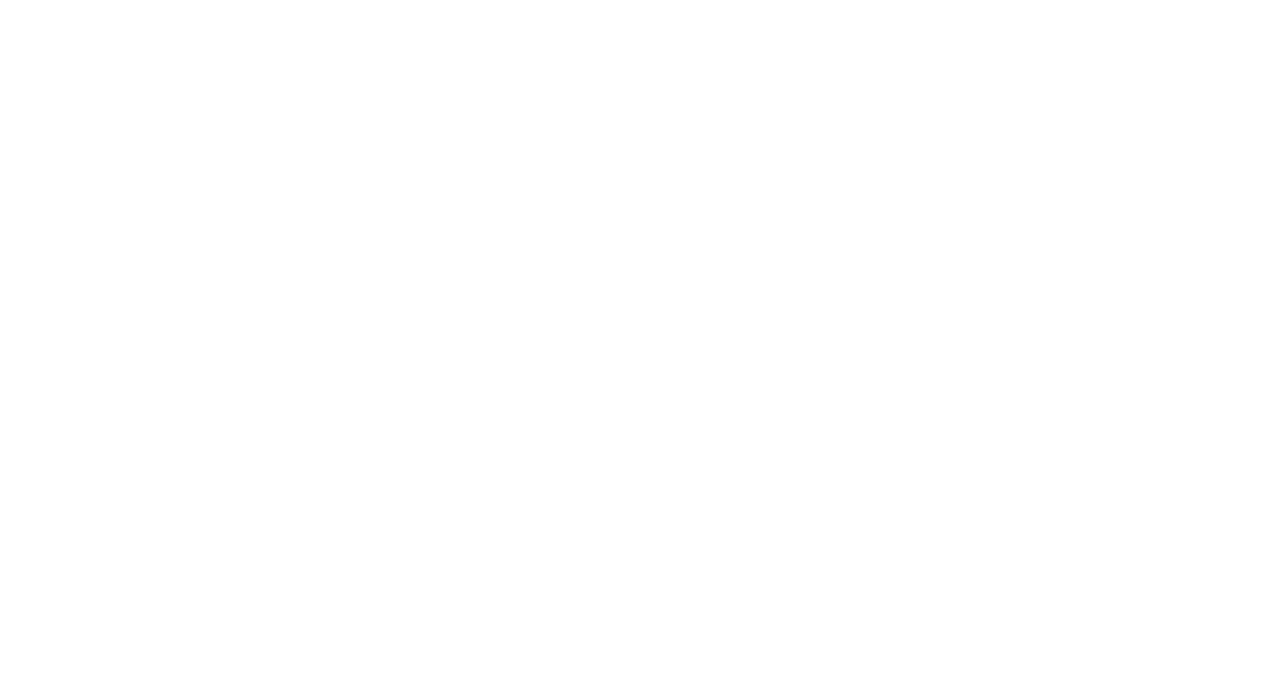
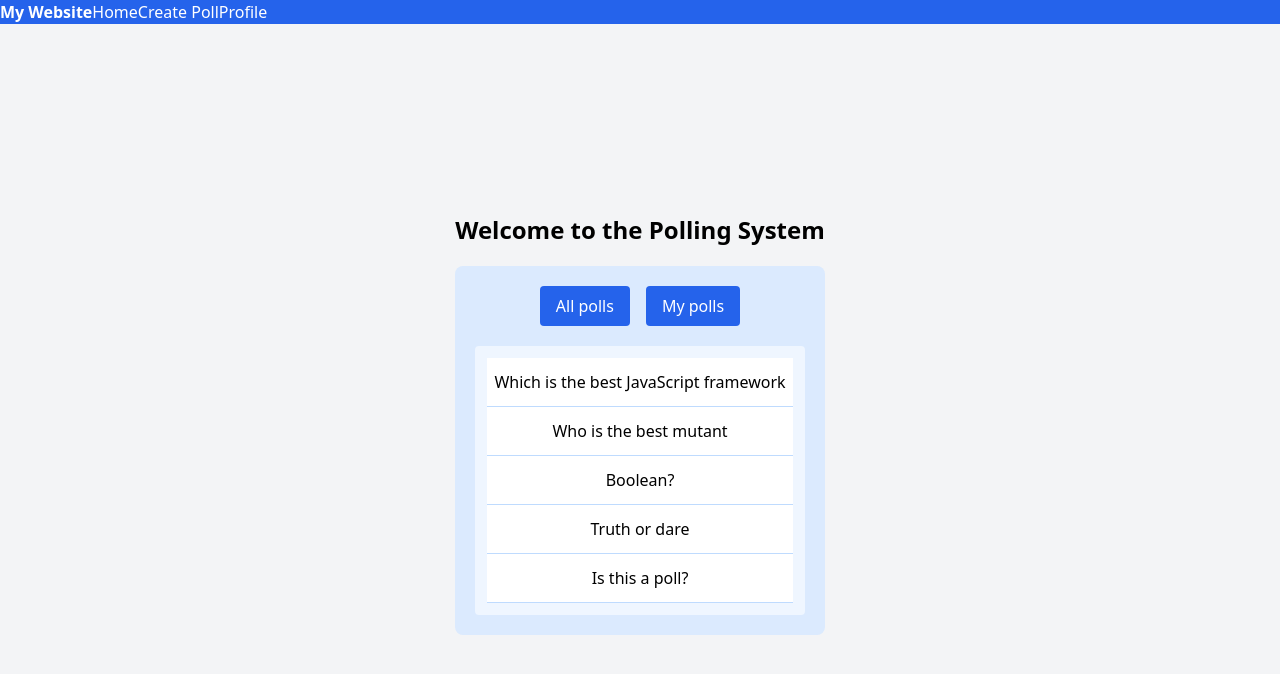
Before and after one commit to realirfanashraf/live-poll, a React (Vite) app in the folder frontend/: page / in a window 1280 px wide. Before the commit this address had no page. Shown: the top 674 px of the page. Built offline with nearby package versions, Linux system fonts and the light colour scheme.

Commit message:
Navbar and arrangements changed

```diff
--- a/frontend/src/App.jsx
+++ b/frontend/src/App.jsx
@@ -1,14 +1,16 @@
 import { BrowserRouter as Router, Routes, Route } from 'react-router-dom';
-import CreatePoll from './components/CreatePoll';
-import VotePoll from './components/VotePoll';
-import ViewResults from './components/ViewResults';
-import Login from './components/Login';
-import Register from './components/Register';
+import CreatePoll from './pages/CreatePoll';
+import VotePoll from './pages/VotePoll';
+import ViewResults from './pages/ViewResults';
+import Login from './pages/Login';
+import Register from './pages/Register';
+import Home from './pages/Home';
 
 function App() {
   return (
     <Router>
       <Routes>
+        <Route path="/" element={<Home/>} />
         <Route path="/register" element={<Register />} />
         <Route path="/login" element={<Login />} />
         <Route path="/create" element={<CreatePoll />} />
--- /dev/null
+++ b/frontend/src/components/Navbar.jsx
@@ -0,0 +1,18 @@
+import { Link } from 'react-router-dom';
+
+const NavBar = () => {
+  return (
+    <nav className="bg-blue-600 p-4 shadow-lg">
+      <div className="container mx-auto flex justify-between items-center">
+        <div className="text-white text-lg font-bold">My Website</div>
+        <div className="space-x-6">
+          <Link to="/home" className="text-white hover:text-gray-300 transition duration-300 ease-in-out mr-4">Home</Link>
+          <Link to="/create" className="text-white hover:text-gray-300 transition duration-300 ease-in-out">Create Poll</Link>
+          <Link to="/profile" className="text-white hover:text-gray-300 transition duration-300 ease-in-out">Profile</Link>
+        </div>
+      </div>
+    </nav>
+  );
+};
+
+export default NavBar;
--- /dev/null
+++ b/frontend/src/components/Polls.jsx
@@ -0,0 +1,35 @@
+
+const Polls = () => {
+  const polls = [
+    'Which is the best JavaScript framework',
+    'Who is the best mutant',
+    'Boolean?',
+    'Truth or dare',
+    'Is this a poll?'
+  ];
+
+  return (
+    <div className="w-full max-w-lg mx-auto text-center bg-blue-100 p-5 rounded-lg">
+      <div className="mb-5">
+        <button className="bg-blue-600 text-white border-none py-2 px-4 mx-2 rounded hover:bg-blue-700">
+          All polls
+        </button>
+        <button className="bg-blue-600 text-white border-none py-2 px-4 mx-2 rounded hover:bg-blue-700">
+          My polls
+        </button>
+      </div>
+      <div className="bg-blue-50 p-3 rounded">
+        {polls.map((poll, index) => (
+          <div
+            className="bg-white text-black py-3 border-b border-blue-200 cursor-pointer hover:bg-gray-100"
+            key={index}
+          >
+            {poll}
+          </div>
+        ))}
+      </div>
+    </div>
+  );
+};
+
+export default Polls;
--- a/frontend/src/output.css
+++ b/frontend/src/output.css
@@ -554,15 +554,291 @@
   --tw-contain-style:  ;
 }
 
-.text-9xl {
-  font-size: 8rem;
-  line-height: 1;
+.mx-2 {
+  margin-left: 0.5rem;
+  margin-right: 0.5rem;
+}
+
+.mx-auto {
+  margin-left: auto;
+  margin-right: auto;
+}
+
+.mb-4 {
+  margin-bottom: 1rem;
+}
+
+.mb-5 {
+  margin-bottom: 1.25rem;
+}
+
+.mb-6 {
+  margin-bottom: 1.5rem;
+}
+
+.mt-1 {
+  margin-top: 0.25rem;
+}
+
+.block {
+  display: block;
+}
+
+.flex {
+  display: flex;
+}
+
+.min-h-screen {
+  min-height: 100vh;
+}
+
+.w-full {
+  width: 100%;
+}
+
+.max-w-lg {
+  max-width: 32rem;
+}
+
+.max-w-sm {
+  max-width: 24rem;
+}
+
+.cursor-pointer {
+  cursor: pointer;
+}
+
+.items-center {
+  align-items: center;
+}
+
+.justify-center {
+  justify-content: center;
+}
+
+.space-y-6 > :not([hidden]) ~ :not([hidden]) {
+  --tw-space-y-reverse: 0;
+  margin-top: calc(1.5rem * calc(1 - var(--tw-space-y-reverse)));
+  margin-bottom: calc(1.5rem * var(--tw-space-y-reverse));
+}
+
+.rounded {
+  border-radius: 0.25rem;
+}
+
+.rounded-lg {
+  border-radius: 0.5rem;
+}
+
+.rounded-md {
+  border-radius: 0.375rem;
+}
+
+.border {
+  border-width: 1px;
+}
+
+.border-b {
+  border-bottom-width: 1px;
+}
+
+.border-none {
+  border-style: none;
+}
+
+.border-blue-200 {
+  --tw-border-opacity: 1;
+  border-color: rgb(191 219 254 / var(--tw-border-opacity));
+}
+
+.border-gray-300 {
+  --tw-border-opacity: 1;
+  border-color: rgb(209 213 219 / var(--tw-border-opacity));
+}
+
+.border-transparent {
+  border-color: transparent;
+}
+
+.bg-blue-100 {
+  --tw-bg-opacity: 1;
+  background-color: rgb(219 234 254 / var(--tw-bg-opacity));
+}
+
+.bg-blue-50 {
+  --tw-bg-opacity: 1;
+  background-color: rgb(239 246 255 / var(--tw-bg-opacity));
+}
+
+.bg-blue-600 {
+  --tw-bg-opacity: 1;
+  background-color: rgb(37 99 235 / var(--tw-bg-opacity));
+}
+
+.bg-gray-100 {
+  --tw-bg-opacity: 1;
+  background-color: rgb(243 244 246 / var(--tw-bg-opacity));
+}
+
+.bg-indigo-600 {
+  --tw-bg-opacity: 1;
+  background-color: rgb(79 70 229 / var(--tw-bg-opacity));
+}
+
+.bg-white {
+  --tw-bg-opacity: 1;
+  background-color: rgb(255 255 255 / var(--tw-bg-opacity));
+}
+
+.p-3 {
+  padding: 0.75rem;
+}
+
+.p-5 {
+  padding: 1.25rem;
+}
+
+.p-8 {
+  padding: 2rem;
+}
+
+.px-3 {
+  padding-left: 0.75rem;
+  padding-right: 0.75rem;
+}
+
+.px-4 {
+  padding-left: 1rem;
+  padding-right: 1rem;
+}
+
+.py-2 {
+  padding-top: 0.5rem;
+  padding-bottom: 0.5rem;
+}
+
+.py-3 {
+  padding-top: 0.75rem;
+  padding-bottom: 0.75rem;
+}
+
+.text-center {
+  text-align: center;
+}
+
+.text-2xl {
+  font-size: 1.5rem;
+  line-height: 2rem;
+}
+
+.text-sm {
+  font-size: 0.875rem;
+  line-height: 1.25rem;
 }
 
 .font-bold {
   font-weight: 700;
 }
 
-.underline {
-  text-decoration-line: underline;
+.font-medium {
+  font-weight: 500;
 }
+
+.text-black {
+  --tw-text-opacity: 1;
+  color: rgb(0 0 0 / var(--tw-text-opacity));
+}
+
+.text-gray-700 {
+  --tw-text-opacity: 1;
+  color: rgb(55 65 81 / var(--tw-text-opacity));
+}
+
+.text-gray-900 {
+  --tw-text-opacity: 1;
+  color: rgb(17 24 39 / var(--tw-text-opacity));
+}
+
+.text-green-500 {
+  --tw-text-opacity: 1;
+  color: rgb(34 197 94 / var(--tw-text-opacity));
+}
+
+.text-red-500 {
+  --tw-text-opacity: 1;
+  color: rgb(239 68 68 / var(--tw-text-opacity));
+}
+
+.text-white {
+  --tw-text-opacity: 1;
+  color: rgb(255 255 255 / var(--tw-text-opacity));
+}
+
+.placeholder-gray-400::-moz-placeholder {
+  --tw-placeholder-opacity: 1;
+  color: rgb(156 163 175 / var(--tw-placeholder-opacity));
+}
+
+.placeholder-gray-400::placeholder {
+  --tw-placeholder-opacity: 1;
+  color: rgb(156 163 175 / var(--tw-placeholder-opacity));
+}
+
+.shadow-lg {
+  --tw-shadow: 0 10px 15px -3px rgb(0 0 0 / 0.1), 0 4px 6px -4px rgb(0 0 0 / 0.1);
+  --tw-shadow-colored: 0 10px 15px -3px var(--tw-shadow-color), 0 4px 6px -4px var(--tw-shadow-color);
+  box-shadow: var(--tw-ring-offset-shadow, 0 0 #0000), var(--tw-ring-shadow, 0 0 #0000), var(--tw-shadow);
+}
+
+.shadow-sm {
+  --tw-shadow: 0 1px 2px 0 rgb(0 0 0 / 0.05);
+  --tw-shadow-colored: 0 1px 2px 0 var(--tw-shadow-color);
+  box-shadow: var(--tw-ring-offset-shadow, 0 0 #0000), var(--tw-ring-shadow, 0 0 #0000), var(--tw-shadow);
+}
+
+.hover\:bg-blue-700:hover {
+  --tw-bg-opacity: 1;
+  background-color: rgb(29 78 216 / var(--tw-bg-opacity));
+}
+
+.hover\:bg-gray-100:hover {
+  --tw-bg-opacity: 1;
+  background-color: rgb(243 244 246 / var(--tw-bg-opacity));
+}
+
+.hover\:bg-indigo-700:hover {
+  --tw-bg-opacity: 1;
+  background-color: rgb(67 56 202 / var(--tw-bg-opacity));
+}
+
+.focus\:border-indigo-500:focus {
+  --tw-border-opacity: 1;
+  border-color: rgb(99 102 241 / var(--tw-border-opacity));
+}
+
+.focus\:outline-none:focus {
+  outline: 2px solid transparent;
+  outline-offset: 2px;
+}
+
+.focus\:ring-2:focus {
+  --tw-ring-offset-shadow: var(--tw-ring-inset) 0 0 0 var(--tw-ring-offset-width) var(--tw-ring-offset-color);
+  --tw-ring-shadow: var(--tw-ring-inset) 0 0 0 calc(2px + var(--tw-ring-offset-width)) var(--tw-ring-color);
+  box-shadow: var(--tw-ring-offset-shadow), var(--tw-ring-shadow), var(--tw-shadow, 0 0 #0000);
+}
+
+.focus\:ring-indigo-500:focus {
+  --tw-ring-opacity: 1;
+  --tw-ring-color: rgb(99 102 241 / var(--tw-ring-opacity));
+}
+
+.focus\:ring-offset-2:focus {
+  --tw-ring-offset-width: 2px;
+}
+
+@media (min-width: 640px) {
+  .sm\:text-sm {
+    font-size: 0.875rem;
+    line-height: 1.25rem;
+  }
+}
--- a/frontend/src/pages/Home.jsx
+++ b/frontend/src/pages/Home.jsx
@@ -1,8 +1,18 @@
+import NavBar from "../components/Navbar.jsx";
+import Polls from "../components/Polls.jsx"
 
-const Home = () => {
+const HomePage = () => {
   return (
-    <div>Home</div>
-  )
-}
+    <>
+      <NavBar />
+      <main className="min-h-screen flex flex-col items-center justify-center bg-gray-100 p-4">
+        <section className="text-center">
+          <h1 className="text-2xl font-bold mb-5">Welcome to the Polling System</h1>
+          <Polls/>
+        </section>
+      </main>
+    </>
+  );
+};
 
-export default Home
+export default HomePage;
```
Also changed, not shown: frontend/src/pages/CreatePoll.jsx (renamed from frontend/src/components/CreatePoll.jsx), frontend/src/pages/Login.jsx (renamed from frontend/src/components/Login.jsx), frontend/src/pages/Register.jsx (renamed from frontend/src/components/Register.jsx), frontend/src/pages/ViewResults.jsx (renamed from frontend/src/components/ViewResults.jsx), frontend/src/pages/VotePoll.jsx (renamed from frontend/src/components/VotePoll.jsx).
